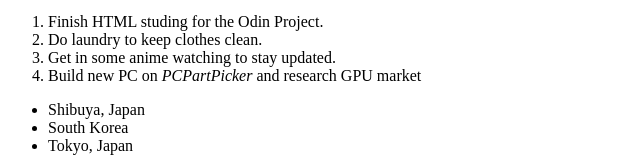
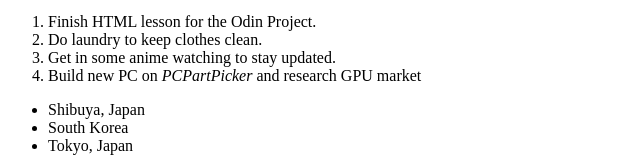
Before and after one commit to Avelazquez54/The-Odin-Project, a plain HTML site: page html_boilerplate/index.html in a window 1280 px wide. Shown: the part 397-565 px from the top of the page, 0-640 px from the left. Drawn offline with Linux system fonts and the light colour scheme.

Commit message:
Made final assignment adjustments to incorporate and test different listing elements to better my html understanding.

```diff
--- a/html_boilerplate/index.html
+++ b/html_boilerplate/index.html
@@ -44,7 +44,7 @@
 
      <!-- Ordered TO-DO List -->
      <ol>
-        <li>Finish HTML studing for the Odin Project.</li>
+        <li>Finish HTML lesson for the Odin Project.</li>
         <li>Do laundry to keep clothes clean.</li>
         <li>Get in some anime watching to stay updated.</li>
         <li>Build new PC on <i>PCPartPicker</i> and research GPU market</li>
```
